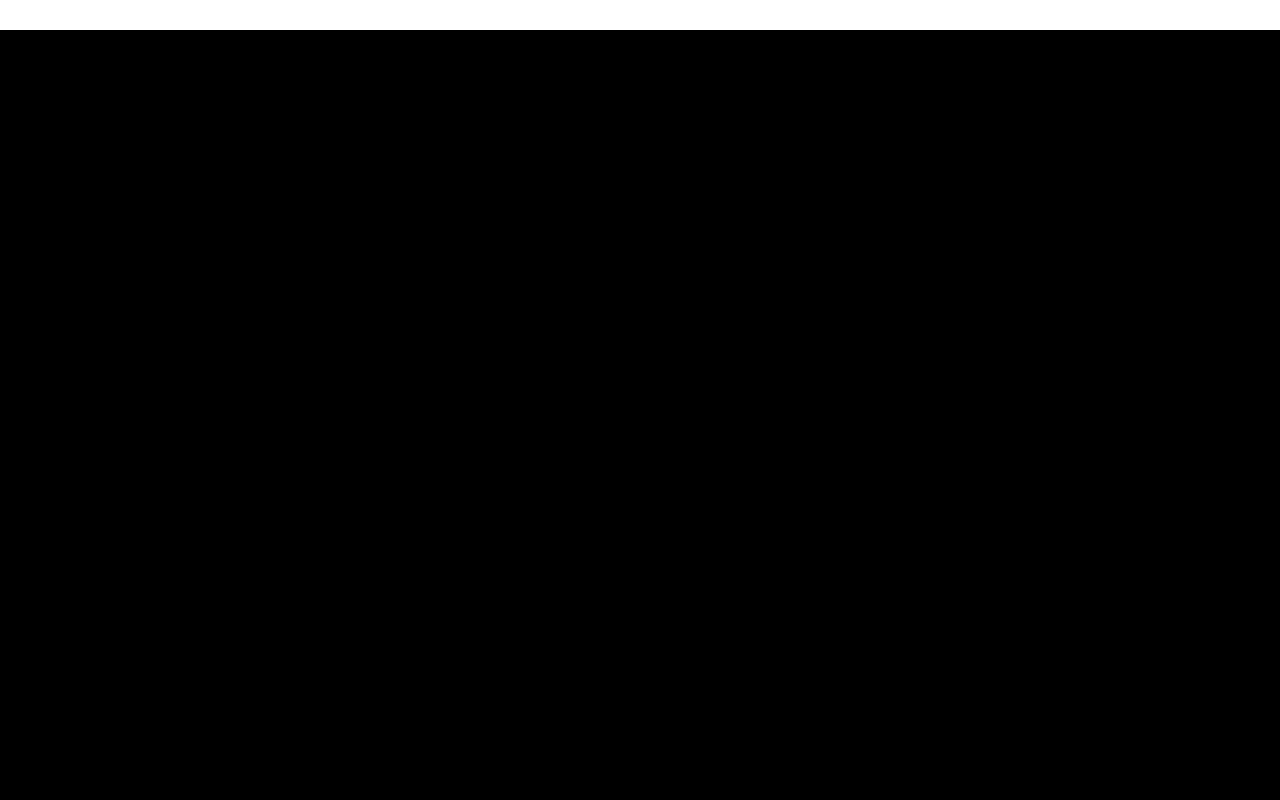
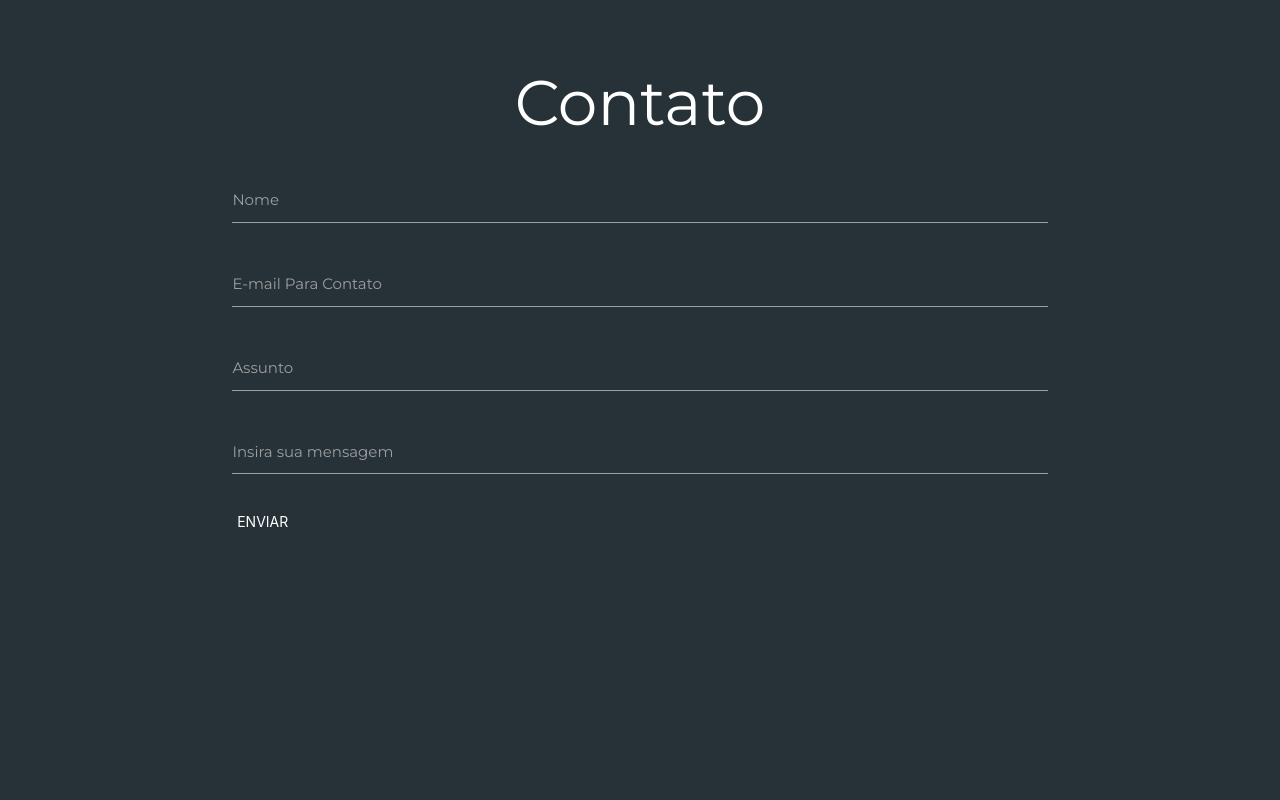
Before and after one commit to KuiK-San/portfolio, a PHP site: page / in a window 1280 px wide. Shown: the part 800-1600 px from the top of the page. Before the commit the page ends 830 px from the top, so only its background shows below. Run offline with PHP 8.4, Linux system fonts and the light colour scheme.

Commit message:
formulario de contato

```diff
--- a/index.html
+++ b/index.html
@@ -6,7 +6,7 @@
     <meta name="viewport" content="width=device-width, initial-scale=1.0">
     <!-- It's hiding the scrollbar. -->
     <style>
-    body::-webkit-scrollbar{
+/*     body::-webkit-scrollbar{
         width: 0px;
     }
     body::-webkit-scrollbar-track{
@@ -15,7 +15,7 @@
     body::-webkit-scrollbar-thumb{
         background-color: #5F210C;
         border-radius: 12px;
-    }
+    } */
     </style>
     <link rel="stylesheet" href="style.css">
     <link rel="stylesheet" href="https://cdnjs.cloudflare.com/ajax/libs/materialize/1.0.0/css/materialize.min.css">
@@ -33,7 +33,7 @@
                         <li><a href="#competencias">Competências</a></li>
                         <li><a href="#">Sobre</a></li>
                         <li><a href="#">Portfólio</a></li>
-                        <li><a href="#">Contato</a></li>
+                        <li><a href="#contato">Contato</a></li>
                     </ul>
                 </div>
                 <a href="#" data-target="mobile-demo" class="sidenav-trigger"><i class="material-icons">menu</i></a>
@@ -41,26 +41,64 @@
         </nav>
     </div>
     <ul class="sidenav black" id="mobile-demo">
-        <li><a class="white-text" href="#home">Home</a></li>
-        <li><a class="white-text" href="#competencias">Competências</a></li>
-        <li><a class="white-text" href="#">Sobre</a></li>
-        <li><a class="white-text" href="#">Portfólio</a></li>
-        <li><a class="white-text" href="#">Contato</a></li>
+        <li><a class="white-text waves-effect waves-light" href="#home">Home</a></li>
+        <li><a class="white-text waves-effect waves-light" href="#competencias">Competências</a></li>
+        <li><a class="white-text waves-effect waves-light" href="#">Sobre</a></li>
+        <li><a class="white-text waves-effect waves-light" href="#">Portfólio</a></li>
+        <li><a class="white-text waves-effect waves-light" href="#contato">Contato</a></li>
     </ul>
     <div class="row" id="home">
-        <article>
+        <div id="header">
             <header class="valign-wrapper">
                 <div class="left-align">
                     <h1>Guilherme Casagrande</h1>
                     <p>Web Developer</p>
                 </div>
             </header>
-        </article>
+        </div>
     </div>
-    <div class="section" id="competencias">
+    <article class="blue-grey darken-4" id="contato">
+        <div class="container " >
 
-    </div>
+                <div class="row">
+                    <h1 class="center-align">Contato</h1>
+                </div>
+                <form action="email.php" method="post">
+                    <div class="row">
+                        <div class="col s12">
+                            <div class="row">
+                                <div class="input-field col s12">
+                                    <input id="nome" name="nome" type="text" class="white-text" required>
+                                    <label for="nome" class="">Nome</label>
+                                </div>
+                            </div>
+                            <div class="row">
+                                <div class="input-field col s12">
+                                    <input id="email" type="email" name="email" class="validate white-text" required>
+                                    <label for="email">E-mail Para Contato</label>
+                                </div>
+                            </div>
+                            <div class="row">
+                                <div class="input-field col s12">
+                                    <input id="assunto" type="text" name="assunto" class="white-text" required>
+                                    <label for="assunto">Assunto</label>
+                                </div>
+                            </div>
+                            <div class="row">
+                                <div class="input-field col s12">
+                                  <textarea id="textarea2" name="mensagem" class="materialize-textarea white-text" data-length="120" required></textarea>
+                                  <label for="textarea2">Insira sua mensagem</label>
+                            </div>
+                            <div class="row">
+                                <button class="waves-effect waves-light btn-flat white-text" type="submit" name="action">Enviar
+                                </button>
+                            </div>
+                        </div>
+                    </div>
+                </form>
 
+        </div>
+    </article>
     <script>
         M.AutoInit();
     </script>
--- a/style.css
+++ b/style.css
@@ -13,7 +13,7 @@
 body, html{
     margin: 0;
     padding: 0;
-    box-sizing: border-box;
+    box-sizing: border-box !important;
     font-family: 'Montserrat', sans-serif;
     color: white;
     scroll-behavior: smooth;
@@ -74,6 +74,28 @@ header .home{
     text-align: left;
     margin-bottom: 0;
 }
+#header{
+    height: 100vh;
+}
 article{
     height: 100vh;
+    padding: 2%;
 }
+h1{
+    font-size: 4rem;
+    font-weight: 700;
+}
+.input-field input:focus + label {
+    color: #586063 !important;
+}
+.input-field input:focus {
+    border-bottom: 1px solid #586063 !important;
+    box-shadow: 0 1px 0 0 #586063 !important;
+}
+.input-field textarea:focus + label {
+    color: #586063 !important;
+}
+.input-field textarea:focus {
+    border-bottom: 1px solid #586063 !important;
+    box-shadow: 0 1px 0 0 #586063 !important;
+}
```
Also changed, not shown: email.php (added, +8 -0 lines).
